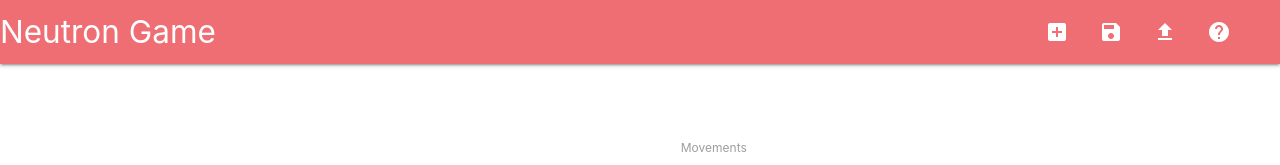
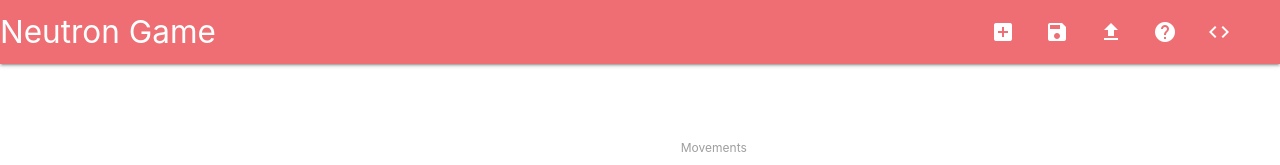
Before and after one commit to Rigo85/NeutronGame-NodeJS-Websocket, a website: page public/index.html in a window 1280 px wide. Shown: the top 165 px of the page. Drawn offline with nearby package versions, Linux system fonts and the light colour scheme.

Commit message:
fixing navbar items

```diff
--- a/public/index.html
+++ b/public/index.html
@@ -17,7 +17,7 @@
             <a data-target="mobile-demo" class="sidenav-trigger">
                 <i class="material-icons">menu</i>
             </a>
-            <ul class="right hide-on-med-and-down">
+            <ul class="right hide-on-med-and-down" style="position:relative;left:-54px;">
                 <li>
                     <a id="newgame2">
                         <i class="material-icons">add_box</i>
@@ -38,7 +38,7 @@
                         <i class="material-icons">help</i>
                     </a>
                 </li>
-                <li>
+                <li style="position:relative;left: 216px;top: -64px;">
                     <a href="https://github.com/Rigo85/NeutronGame-NodeJS-Websocket">
                         <i class="material-icons">code</i>
                     </a>
@@ -92,7 +92,7 @@
         <div id="progressbar" class="progress">
             <div class="indeterminate"></div>
         </div>
-        <hr id="hline"/>
+        <hr id="hline" />
         <br>
         <div class="col">
             <div id="neutronBoard">
```
